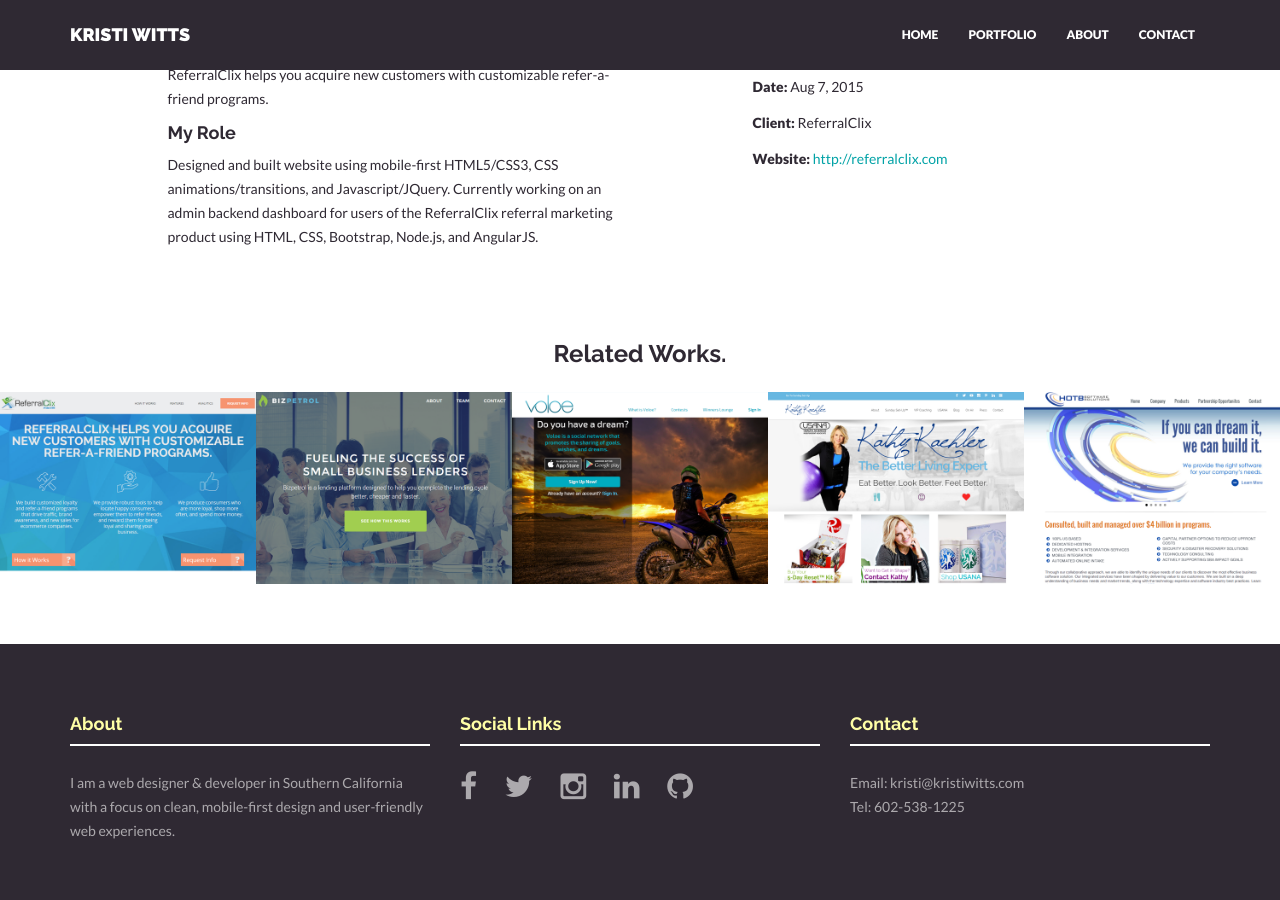
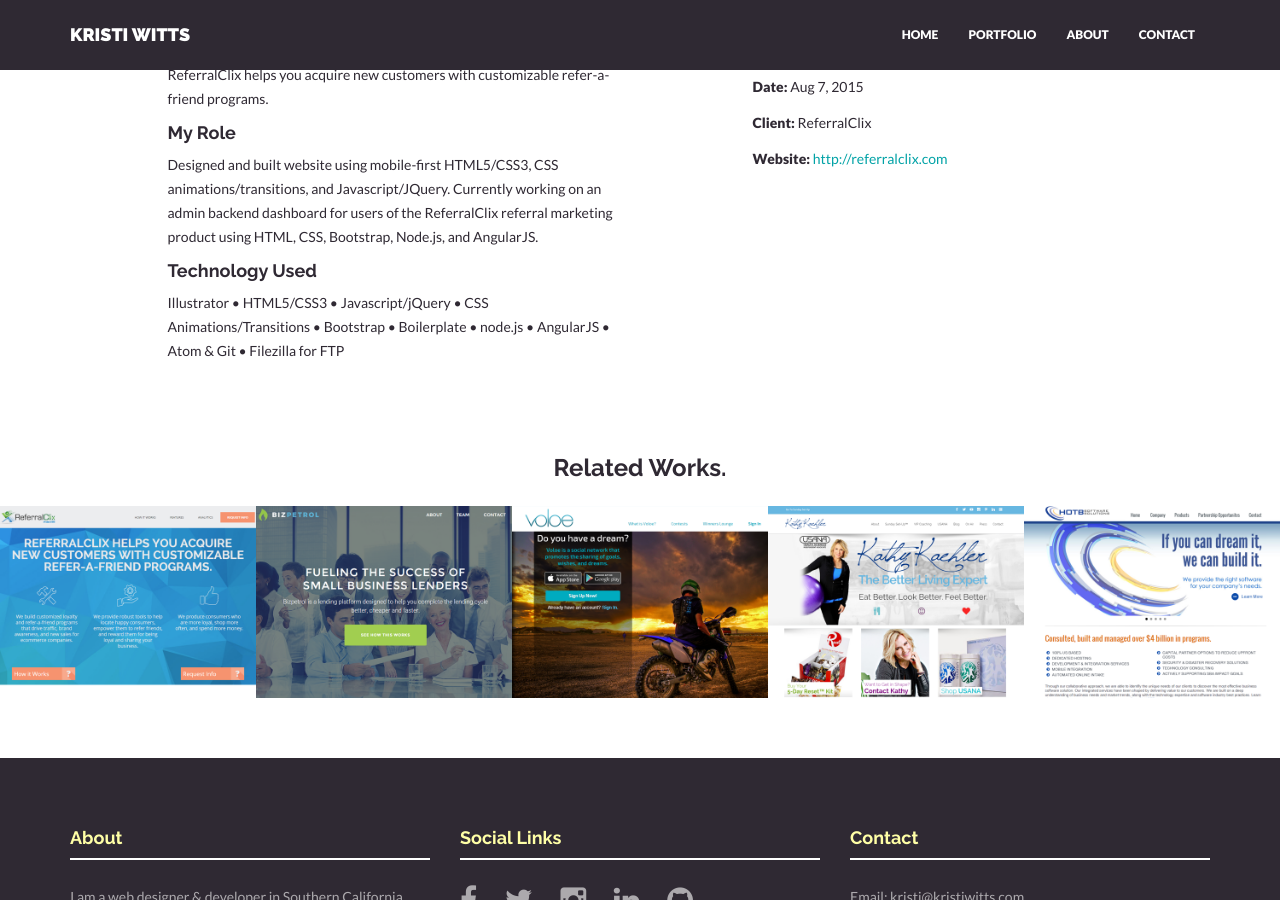
Before and after one commit to kwitts/kwitts.github.io, a Jekyll site: the page built from _posts/project/2015-08-07-refclix.markdown, in a window 1280 px wide and 900 px high, scrolled down 833 px. Built offline with Jekyll 4.4.1, drawn with Linux system fonts in a browser that asks for light colours; nearby versions of some CDN libraries.

Commit message:
update technologies used

```diff
--- a/_posts/project/2013-10-20-hotb.markdown
+++ b/_posts/project/2013-10-20-hotb.markdown
@@ -17,3 +17,6 @@
 
 ####My Role
 I designed and built the website using HTML5/CSS3 and Javascript/JQuery. Non-mobile optimized at the request of the company. I used Illustrator to design the layout and Notepad++ to code.
+
+####Technology Used
+Illustrator &bull; HTML5/CSS3 &bull; Javascript/jQuery &bull; Notepad++ &bull; Git
--- a/_posts/project/2014-02-19-kathy-kaehler.markdown
+++ b/_posts/project/2014-02-19-kathy-kaehler.markdown
@@ -17,3 +17,6 @@
 
 ####My Role
 I designed, built, and set up the website with Wordpress and I manage the posting and creation of new content.
+
+####Technology Used
+Wordpress &bull; PHP &bull; Illustrator &bull; Javascript/jQuery
--- a/_posts/project/2014-10-11-voloe.markdown
+++ b/_posts/project/2014-10-11-voloe.markdown
@@ -16,4 +16,7 @@
 Voloe is an online network designed to help you make a list to then share with friends and family.
 
 ####My Role
-I designed, built, and continue to enhance the experience of the entire website. With HTML5/CSS3, Javascript/JQuery, and team of amazing back-end developers, the site is a growing community of dreamers with goals. I also designed all graphics, including the logo. Also designed and built entirely seperate website for mobile devices (web app) using the same technologies, which can be found at <a href="http://m.voloe.com">http://m.voloe.com</a>
+I designed, built, and continue to enhance the experience of the entire website. With HTML5/CSS3, Javascript/JQuery, and team of amazing back-end developers, the site is a growing community of dreamers with goals. I also designed all graphics, including the logo. Designed and built entirely seperate website for mobile devices (web app) using the same technologies, which can be found at <a href="http://m.voloe.com">http://m.voloe.com</a>
+
+####Technology Used
+Illustrator &bull; HTML5/CSS3 &bull; Javascript/jQuery &bull; Facebook APIs &bull; Visual Studio &amp; TFS &bull; Sharepoint &bull; Web Application
--- a/_posts/project/2015-06-15-bizpetrol.markdown
+++ b/_posts/project/2015-06-15-bizpetrol.markdown
@@ -17,3 +17,6 @@
 
 ####My Role
 Designed and built one-page site using mobile-first HTML5/CSS3, CSS animations/transitions, HTML5 Boilerplate, and Javascript/JQuery.
+
+####Technology Used
+Illustrator &bull; HTML5/CSS3 &bull; CSS Animations/Transitions &bull; HTML5 Boilerplate &bull; Javascript/jQuery &bull; Git
--- a/_posts/project/2015-08-07-refclix.markdown
+++ b/_posts/project/2015-08-07-refclix.markdown
@@ -17,3 +17,6 @@
 
 ####My Role
 Designed and built website using mobile-first HTML5/CSS3, CSS animations/transitions, and Javascript/JQuery. Currently working on an admin backend dashboard for users of the ReferralClix referral marketing product using HTML, CSS, Bootstrap, Node.js, and AngularJS.
+
+####Technology Used
+Illustrator &bull; HTML5/CSS3 &bull; Javascript/jQuery &bull; CSS Animations/Transitions &bull; Bootstrap &bull; Boilerplate &bull; node.js &bull; AngularJS &bull; Atom &amp; Git &bull; Filezilla for FTP
```
